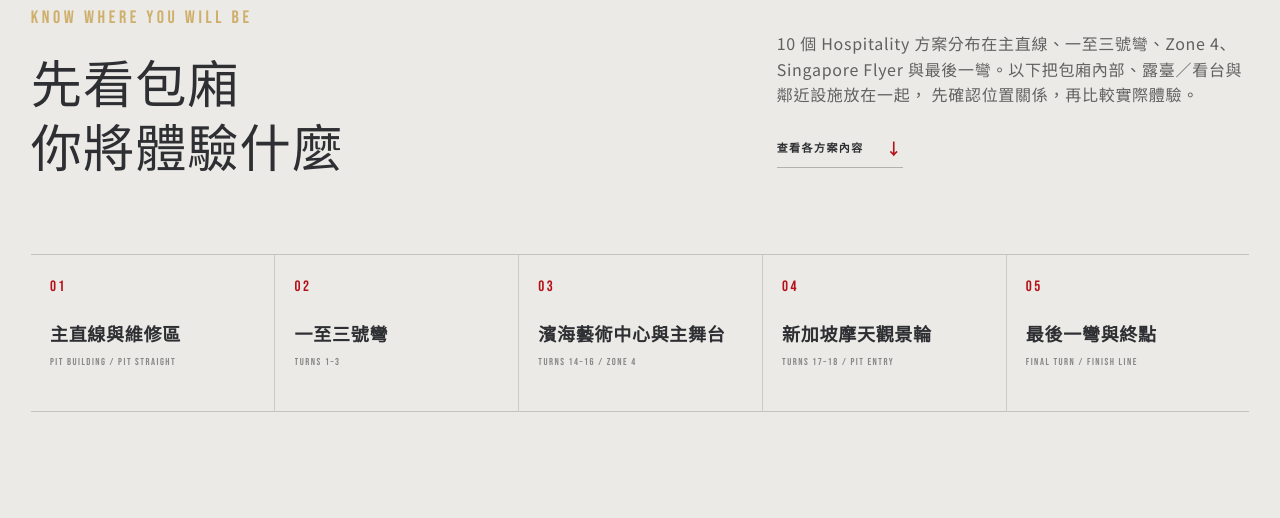
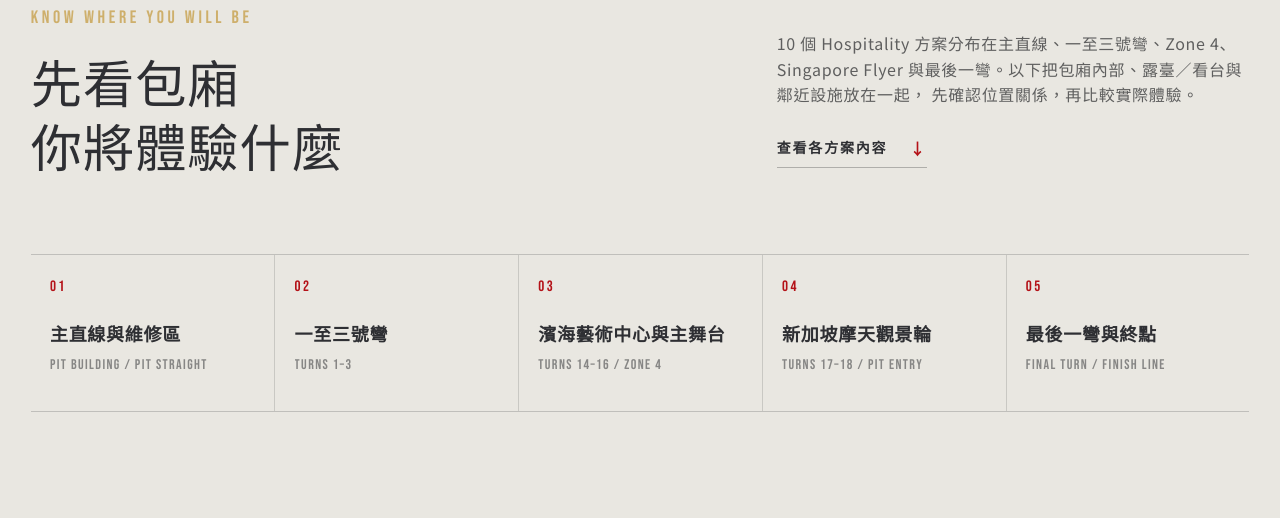
Before and after one commit to ginkk07/F1_mainpage, a plain HTML site: page races/singapore/hospitality/index.html in a window 1280 px wide. Shown: the part 920-1438 px from the top of the page. Drawn offline with nearby package versions, Linux system fonts and the light colour scheme.

Commit message:
Add files via upload

```diff
--- a/races/singapore/hospitality/css/hospitality.css
+++ b/races/singapore/hospitality/css/hospitality.css
@@ -745,7 +745,7 @@ a:focus-visible,
   padding: clamp(104px, 10vw, 168px) 0 clamp(90px, 9vw, 142px);
   overflow: hidden;
   color: var(--hospitality-ink);
-  background: #eceae6;
+  background: #e9e7e1;
 }
 
 .experience-section .section-heading h2 {
@@ -779,7 +779,7 @@ a:focus-visible,
   margin-top: 28px;
   color: var(--hospitality-ink);
   border-bottom: 1px solid rgba(10, 12, 15, 0.26);
-  font-size: 11px;
+  font-size: 14px;
   font-weight: 700;
   letter-spacing: 0.13em;
   transition:
@@ -850,8 +850,8 @@ a:focus-visible,
   overflow: hidden;
   color: rgba(10, 12, 15, 0.44);
   font-family: var(--hospitality-display);
-  font-size: 10px;
-  letter-spacing: 0.15em;
+  font-size: 14px;
+  letter-spacing: 0.1em;
   line-height: 1.5;
   text-overflow: ellipsis;
   white-space: nowrap;
```
